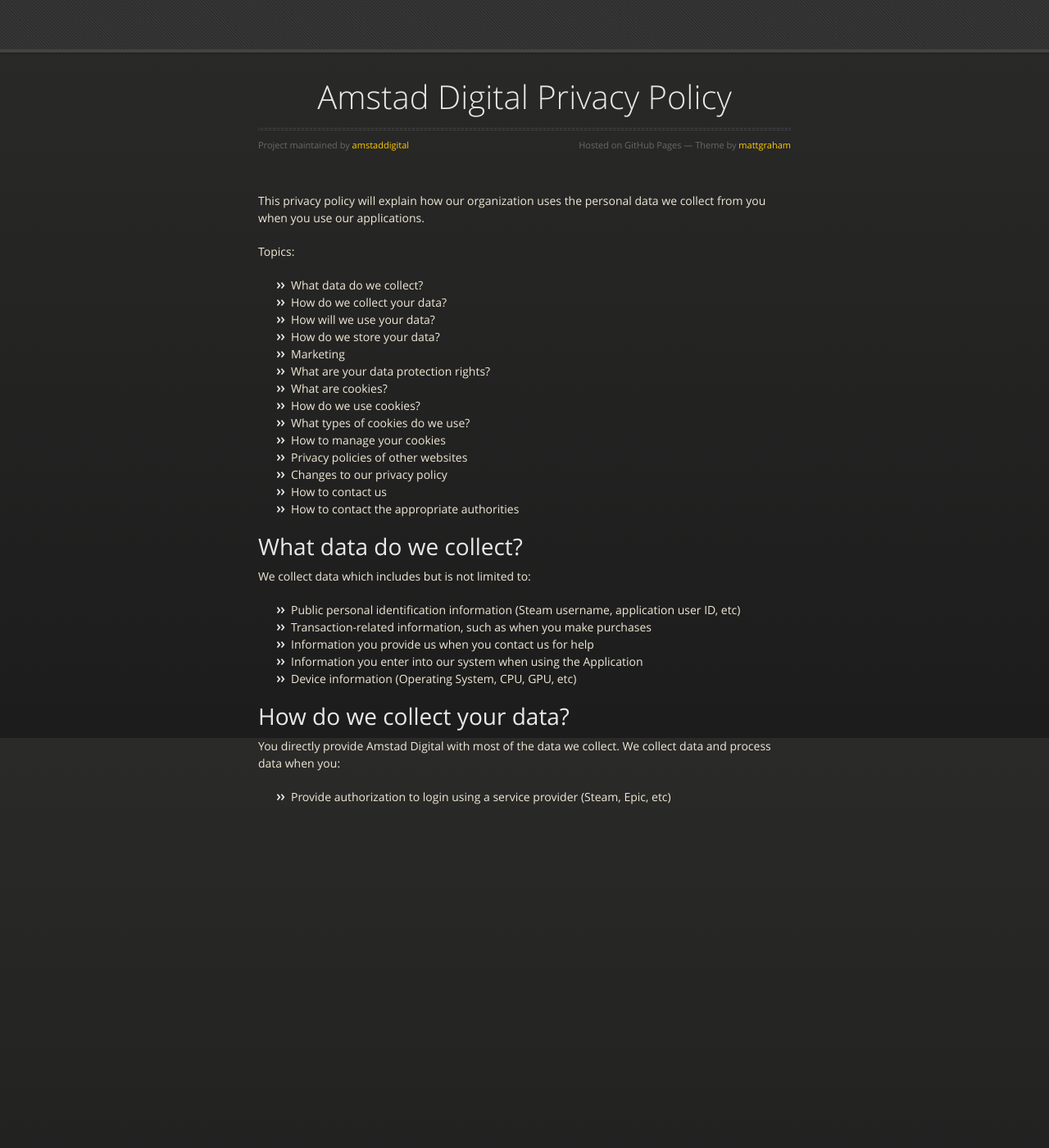
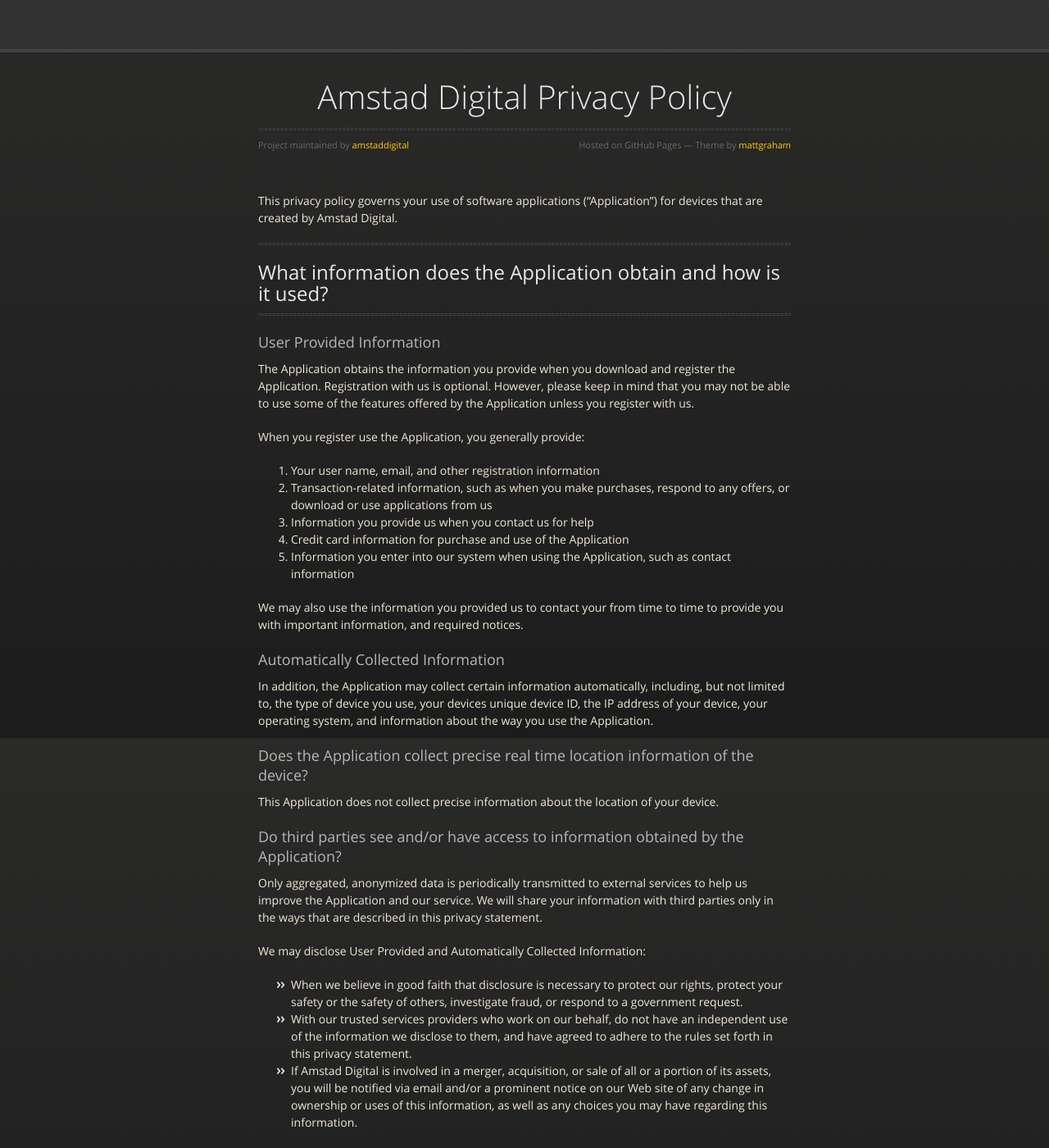
Before and after one commit to amstaddigital/amstaddigital.github.io, a Jekyll site: the page built from index.md, in a window 1280 px wide and 1400 px high. Shown: the whole window at 82% size. Built offline with Jekyll 4.4.1, drawn with Linux system fonts in a browser that asks for light colours; the repository's description, which GitHub fills in, is left out; some of the changed text lies outside the part shown.

Commit message:
Update index.md

```diff
--- a/index.md
+++ b/index.md
@@ -2,38 +2,72 @@
 layout: default
 ---
 
+This privacy policy governs your use of software applications (“Application”) for devices that are created by Amstad Digital.
 
-This privacy policy will explain how our organization uses the personal data we collect from you when you use our applications.
+---
 
-Topics:
+## What information does the Application obtain and how is it used?
 
-* What data do we collect?
-* How do we collect your data?
-* How will we use your data?
-* How do we store your data?
-* Marketing
-* What are your data protection rights?
-* What are cookies?
-* How do we use cookies?
-* What types of cookies do we use?
-* How to manage your cookies
-* Privacy policies of other websites
-* Changes to our privacy policy
-* How to contact us
-* How to contact the appropriate authorities
+---
 
-# What data do we collect?
+### User Provided Information
 
-We collect data which includes but is not limited to:
+The Application obtains the information you provide when you download and register the Application. Registration with us is optional. However, please keep in mind that you may not be able to use some of the features offered by the Application unless you register with us.
 
-* Public personal identification information (Steam username, application user ID, etc)
-* Transaction-related information, such as when you make purchases
-* Information you provide us when you contact us for help
-* Information you enter into our system when using the Application
-* Device information (Operating System, CPU, GPU, etc)
+When you register use the Application, you generally provide:
 
-# How do we collect your data?
+1. Your user name, email, and other registration information
+1. Transaction-related information, such as when you make purchases, respond to any offers, or download or use applications from us
+1. Information you provide us when you contact us for help
+1. Credit card information for purchase and use of the Application
+1. Information you enter into our system when using the Application, such as contact information
 
-You directly provide Amstad Digital with most of the data we collect. We collect data and process data when you:
+We may also use the information you provided us to contact your from time to time to provide you with important information, and required notices.
 
-* Provide authorization to login using a service provider (Steam, Epic, etc)
+### Automatically Collected Information
+
+In addition, the Application may collect certain information automatically, including, but not limited to, the type of device you use, your devices unique device ID, the IP address of your device, your operating system, and information about the way you use the Application.
+
+### Does the Application collect precise real time location information of the device?
+
+This Application does not collect precise information about the location of your device.
+
+### Do third parties see and/or have access to information obtained by the Application?
+
+Only aggregated, anonymized data is periodically transmitted to external services to help us improve the Application and our service. We will share your information with third parties only in the ways that are described in this privacy statement.
+
+We may disclose User Provided and Automatically Collected Information:
+
+* When we believe in good faith that disclosure is necessary to protect our rights, protect your safety or the safety of others, investigate fraud, or respond to a government request.
+* With our trusted services providers who work on our behalf, do not have an independent use of the information we disclose to them, and have agreed to adhere to the rules set forth in this privacy statement.
+* If Amstad Digital is involved in a merger, acquisition, or sale of all or a portion of its assets, you will be notified via email and/or a prominent notice on our Web site of any change in ownership or uses of this information, as well as any choices you may have regarding this information.
+
+## What are my opt-out rights?
+
+You can stop all collection of information by the Application easily by uninstalling the Application. You may use the standard uninstall processes as may be available as part of your device or via the application marketplace or network. You can also request to opt-out via email, at [privacy@amstaddigital.com](mailto:privacy@amstaddigital.com).
+
+## Data Retention Policy, Managing Your Information
+
+We will retain User Provided data for as long as you use the Application and for a reasonable time thereafter. We will retain Automatically Collected information for up to 24 months and thereafter may store it in aggregate. If you’d like us to delete User Provided Data that you have provided via the Application, please contact us at [privacy@amstaddigital.com](mailto:privacy@amstaddigital.com) and we will respond in a reasonable time. Please note that some or all of the User Provided Data may be required in order for the Application to function properly.
+
+## Children
+
+We do not use the Application to knowingly solicit data from or market to children under the age of 13. If a parent or guardian becomes aware that their child has provided us with information without their consent, they should contact us at [privacy@amstaddigital.com](mailto:privacy@amstaddigital.com). We will delete such information from our files within a reasonable time.
+
+## Security
+
+We are concerned about safeguarding the confidentiality of your information. We provide physical, electronic, and procedural safeguards to protect information we process and maintain. For example, we limit access to this information to authorized employees and contractors who need to know that information in order to operate, develop or improve our Application. Please be aware that, although we endeavor provide reasonable security for information we process and maintain, no security system can prevent all potential security breaches.
+
+## Changes
+
+This Privacy Policy may be updated from time to time for any reason. We will notify you of any changes to our Privacy Policy by posting the new Privacy Policy here and informing you via email or text message. You are advised to consult this Privacy Policy regularly for any changes, as continued use is deemed approval of all changes. You can check the history of this policy by clicking [here](https://github.com/amstaddigital/amstaddigital.github.io).
+
+This privacy policy was last updated on 9 June 2021
+
+## Your Consent
+
+By using the Application, you are consenting to our processing of your information as set forth in this Privacy Policy now and as amended by us. "Processing" means using cookies on a computer/hand held device or using or touching information in any way, including, but not limited to, collecting, storing, deleting, using, combining and disclosing information, all of which activities will take place in the United States. If you reside outside the United States your information will be transferred, processed and stored there under United States privacy standards.
+
+## Contact us
+
+If you have any questions regarding privacy while using the Application, or have questions about our practices, please contact us via email at [privacy@amstaddigital.com](mailto:privacy@amstaddigital.com).
```
